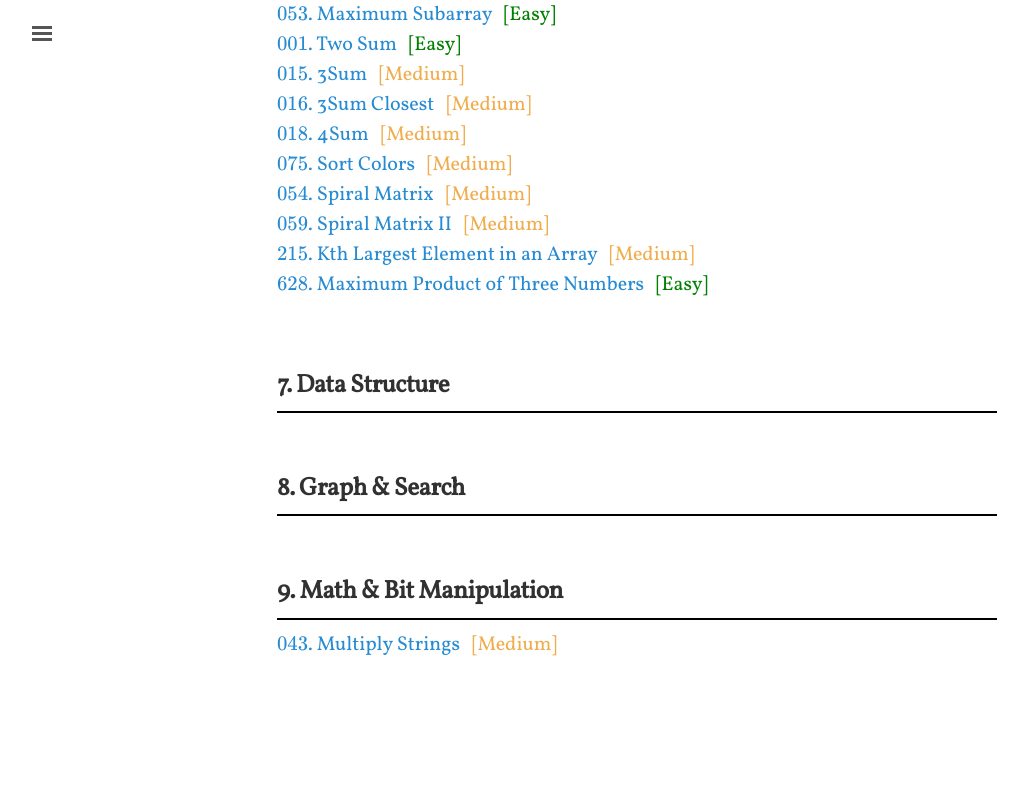
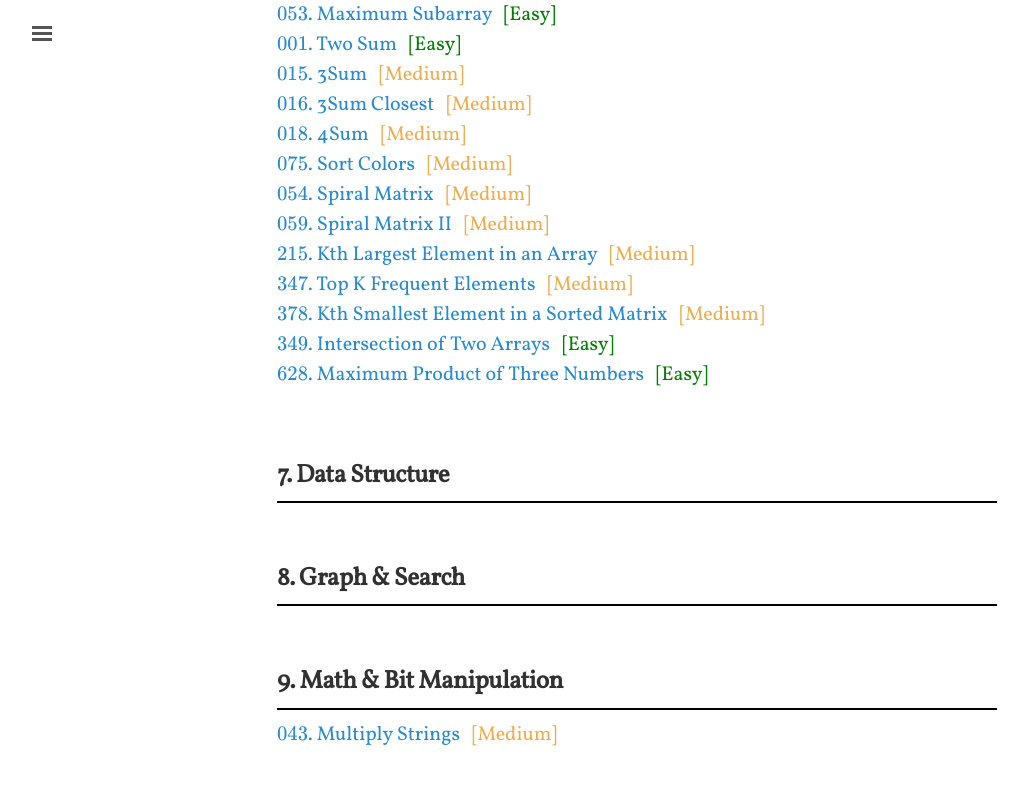
Before and after one commit to shevapato2008/myBlog, a Jekyll site: the page built from algorithms/leetcode/index.md, in a window 1280 px wide and 900 px high, scrolled down 2617 px. Shown: the top 785 px of the window, without its empty margins (3-1031 px from the left). Built offline with Jekyll 4.4.1, drawn with Linux system fonts in a browser that asks for light colours; nearby versions of some CDN libraries; some web fonts are replaced; formulas are drawn with MathJax 3.

Commit message:
Updated.

```diff
--- a/algorithms/leetcode/index.md
+++ b/algorithms/leetcode/index.md
@@ -95,6 +95,9 @@ This is LeetCode homepage.
 [$054$. Spiral Matrix]({{site.baseurl}}/algorithms/leetcode/54) &nbsp; <span style="color:#F0AD4E;">[Medium]</span><br>
 [$059$. Spiral Matrix II]({{site.baseurl}}/algorithms/leetcode/59) &nbsp; <span style="color:#F0AD4E;">[Medium]</span><br>
 [$215$. Kth Largest Element in an Array]({{site.baseurl}}/algorithms/leetcode/215) &nbsp; <span style="color:#F0AD4E;">[Medium]</span><br>
+[$347$. Top K Frequent Elements]({{site.baseurl}}/algorithms/leetcode/347) &nbsp; <span style="color:#F0AD4E;">[Medium]</span><br>
+[$378$. Kth Smallest Element in a Sorted Matrix]({{site.baseurl}}/algorithms/leetcode/378) &nbsp; <span style="color:#F0AD4E;">[Medium]</span><br>
+[$349$. Intersection of Two Arrays]({{site.baseurl}}/algorithms/leetcode/349) &nbsp; <span style="color:green;">[Easy]</span><br>
 [$628$. Maximum Product of Three Numbers]({{site.baseurl}}/algorithms/leetcode/628) &nbsp; <span style="color:green;">[Easy]</span><br>
 
 <br>
```
